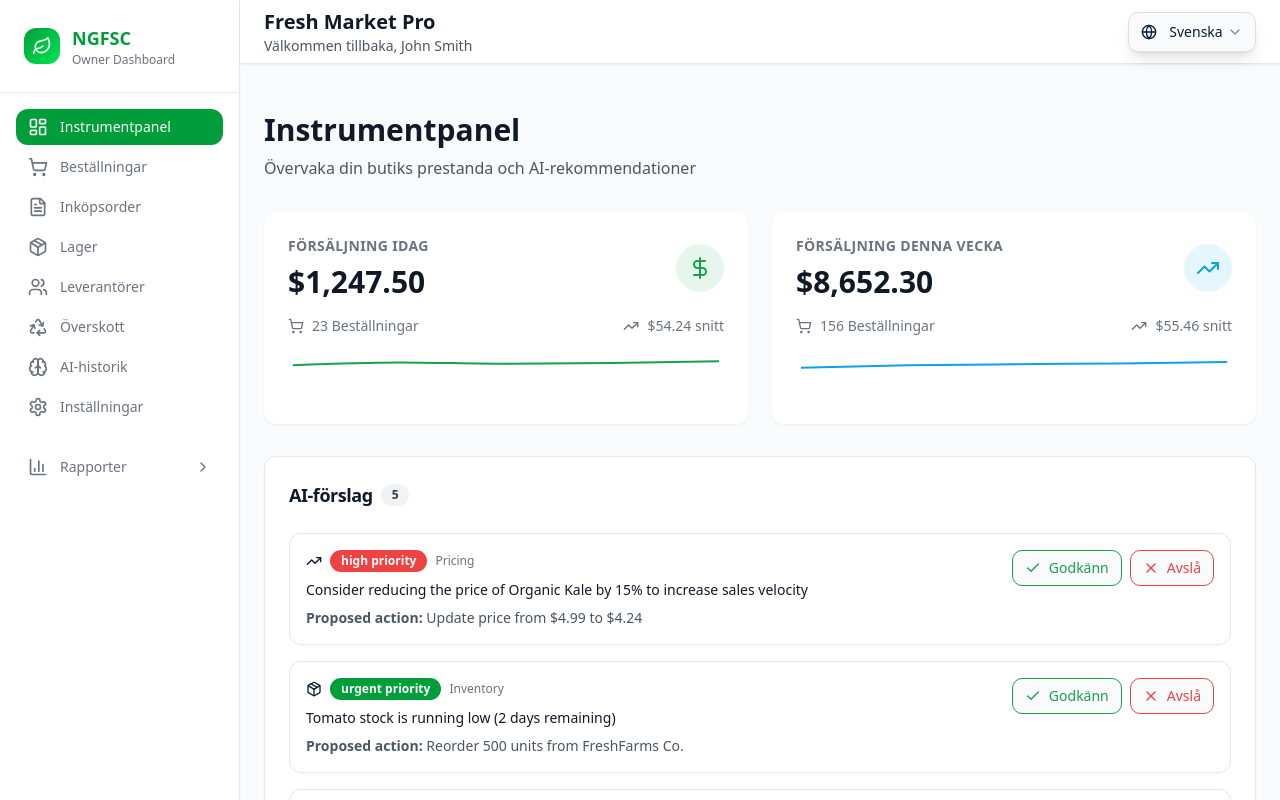
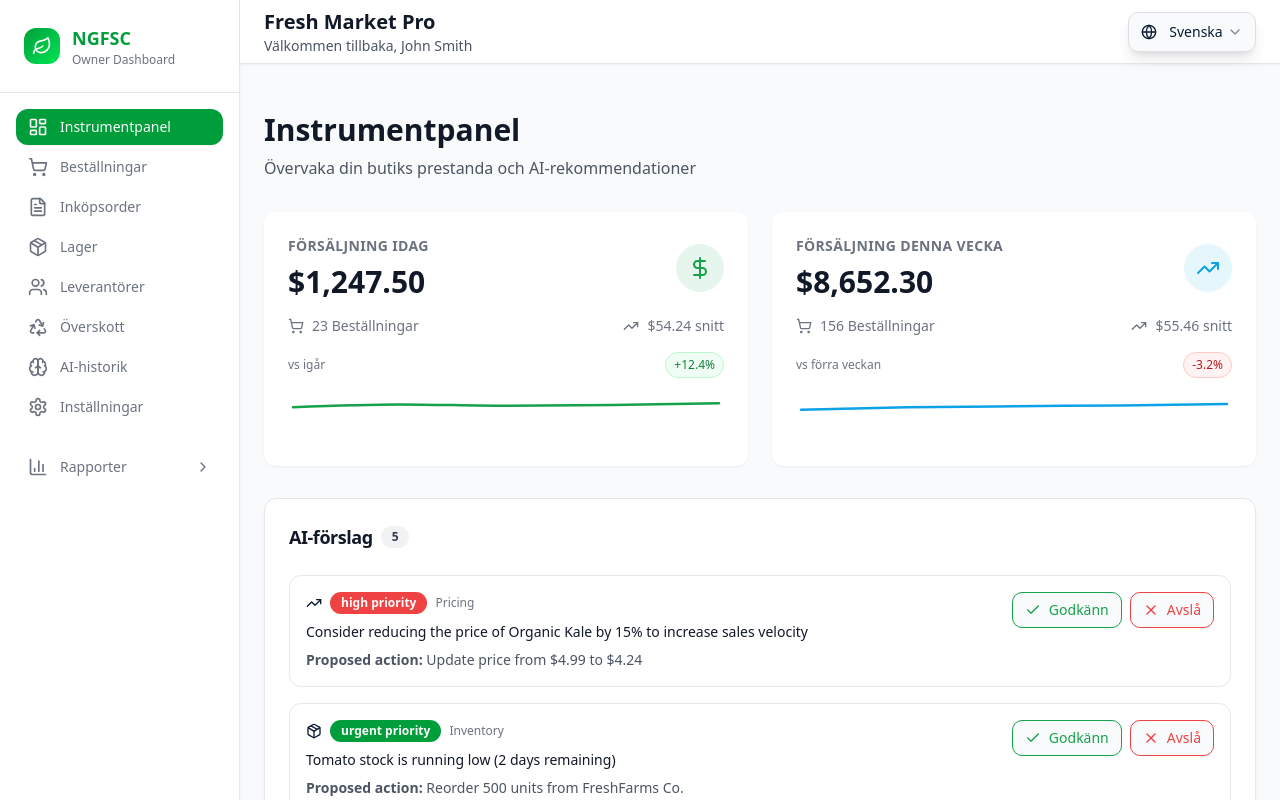
Before and after one commit to NeuracodeDev/ngfsc-owner-portal-react, a React (Vite) app: page /app in a window 1280 px wide. Shown: the top 800 px of the page. Built offline with nearby package versions, Linux system fonts and the light colour scheme.

Commit message:
Start UI improvements
Implement the most impactful UI enhancements based on the previous plan.

```diff
--- a/src/api/saleorMocks.ts
+++ b/src/api/saleorMocks.ts
@@ -5,12 +5,14 @@ export interface SalesData {
     orders: number;
     averageOrderValue: number;
     trend: number[];
+    change: number; // vs yesterday percentage
   };
   thisWeek: {
     revenue: number;
     orders: number;
     averageOrderValue: number;
     trend: number[];
+    change: number; // vs last week percentage
   };
 }
 
@@ -20,13 +22,15 @@ const MOCK_SALES_DATA: SalesData = {
     revenue: 1247.50,
     orders: 23,
     averageOrderValue: 54.24,
-    trend: [1100, 1200, 1150, 1180, 1247] // Last 5 periods for sparkline
+    trend: [1100, 1200, 1150, 1180, 1247], // Last 5 periods for sparkline
+    change: 12.4 // vs yesterday
   },
   thisWeek: {
     revenue: 8652.30,
     orders: 156,
     averageOrderValue: 55.46,
-    trend: [7200, 7800, 8100, 8300, 8652] // Weekly trend
+    trend: [7200, 7800, 8100, 8300, 8652], // Weekly trend
+    change: -3.2 // vs last week
   }
 };
 
--- a/src/lib/i18n.ts
+++ b/src/lib/i18n.ts
@@ -137,6 +137,8 @@ const resources = {
       salesThisWeek: 'Försäljning denna vecka',
       ordersCount: 'beställningar',
       avg: 'snitt',
+      yesterday: 'igår',
+      lastWeek: 'förra veckan',
       aiSuggestions: 'AI-förslag',
       approve: 'Godkänn',
       decline: 'Avslå',
--- a/src/pages/HomeDashboard.tsx
+++ b/src/pages/HomeDashboard.tsx
@@ -80,7 +80,23 @@ const HomeDashboard = () => {
                 </span>
               </div>
             </div>
-            {/* Mini Sparkline */}
+            {/* Comparison Badge */}
+            <div className="flex items-center justify-between">
+              <div className="text-xs text-gray-500">
+                vs {t('yesterday')}
+              </div>
+              {salesData && (
+                <div className={`text-xs px-2 py-1 rounded-full ${
+                  salesData.today.change >= 0
+                    ? 'bg-green-50 text-green-700 border border-green-200'
+                    : 'bg-red-50 text-red-700 border border-red-200'
+                }`}>
+                  {salesData.today.change >= 0 ? '+' : ''}{salesData.today.change.toFixed(1)}%
+                </div>
+              )}
+            </div>
+
+            {/* Enhanced Sparkline */}
             {salesData?.today.trend && (
               <div className="h-12 w-full">
                 <ResponsiveContainer width="100%" height="100%">
@@ -89,8 +105,9 @@ const HomeDashboard = () => {
                       type="monotone"
                       dataKey="value"
                       stroke="hsl(var(--success))"
-                      strokeWidth={2}
+                      strokeWidth={2.5}
                       dot={false}
+                      strokeLinecap="round"
                     />
                   </LineChart>
                 </ResponsiveContainer>
@@ -127,7 +144,23 @@ const HomeDashboard = () => {
                 </span>
               </div>
             </div>
-            {/* Mini Sparkline */}
+            {/* Comparison Badge */}
+            <div className="flex items-center justify-between">
+              <div className="text-xs text-gray-500">
+                vs {t('lastWeek')}
+              </div>
+              {salesData && (
+                <div className={`text-xs px-2 py-1 rounded-full ${
+                  salesData.thisWeek.change >= 0
+                    ? 'bg-green-50 text-green-700 border border-green-200'
+                    : 'bg-red-50 text-red-700 border border-red-200'
+                }`}>
+                  {salesData.thisWeek.change >= 0 ? '+' : ''}{salesData.thisWeek.change.toFixed(1)}%
+                </div>
+              )}
+            </div>
+
+            {/* Enhanced Sparkline */}
             {salesData?.thisWeek.trend && (
               <div className="h-12 w-full">
                 <ResponsiveContainer width="100%" height="100%">
@@ -136,8 +169,9 @@ const HomeDashboard = () => {
                       type="monotone"
                       dataKey="value"
                       stroke="hsl(var(--info))"
-                      strokeWidth={2}
+                      strokeWidth={2.5}
                       dot={false}
+                      strokeLinecap="round"
                     />
                   </LineChart>
                 </ResponsiveContainer>
```
